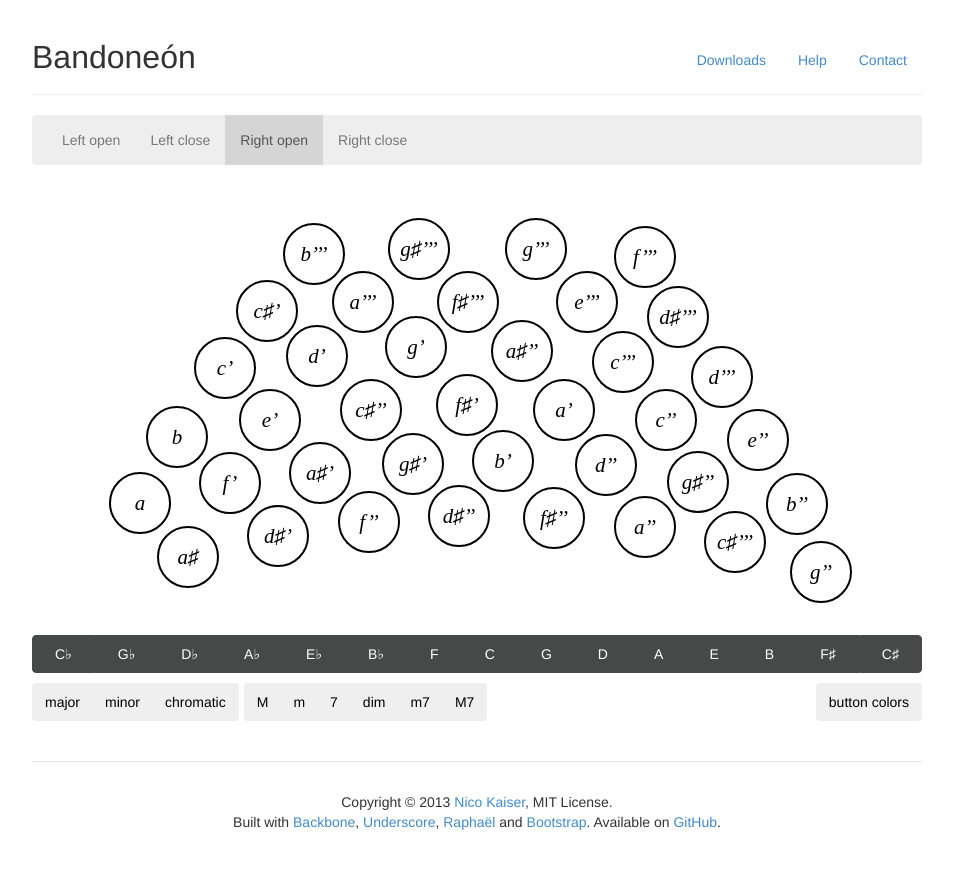
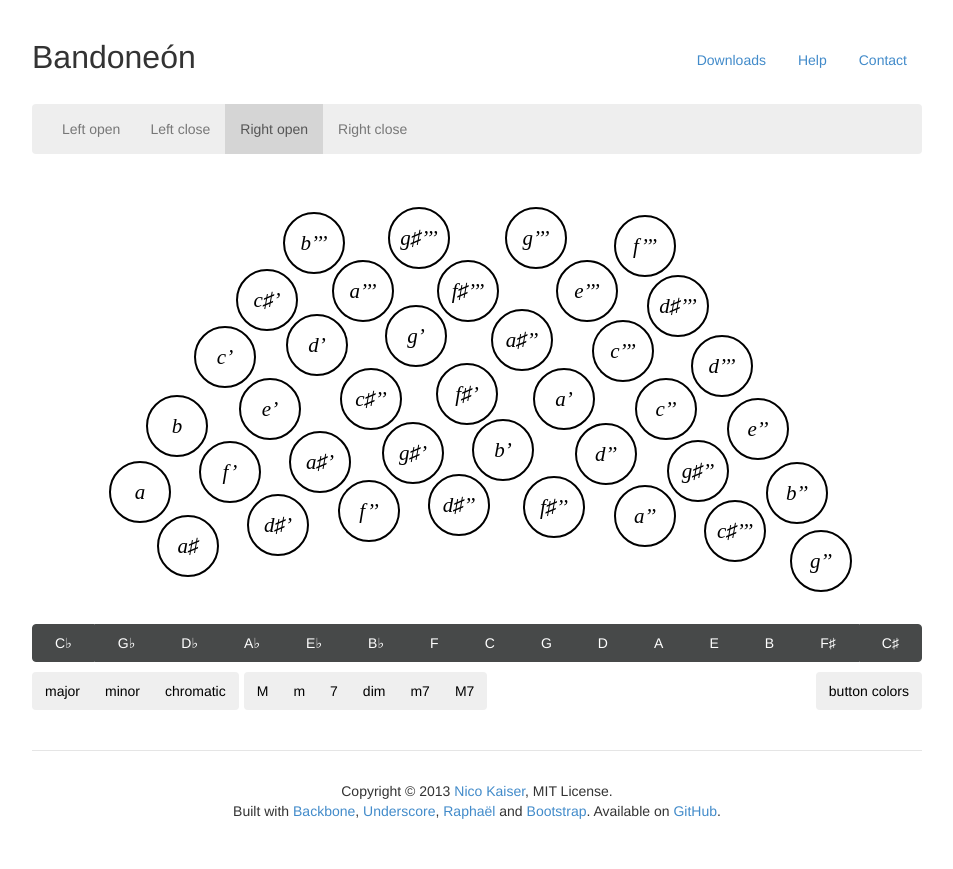
Before and after one commit to nicokaiser/bandoneon, a Jekyll site: the page built from index.html, in a window 1280 px wide. Shown: the top 869 px of the page, without its empty margins (163-1116 px from the left). Built offline with Jekyll 4.4.1, drawn with Linux system fonts in a browser that asks for light colours; comment, search, counter and statistics services are not loaded.

Commit message:
remove top line

```diff
--- a/_layouts/default.html
+++ b/_layouts/default.html
@@ -22,6 +22,11 @@
 
 
   <style>
+
+    .page-header {
+      border-bottom: none;
+      margin-bottom: 10px;
+    }
 
     .container-narrow {
       margin: 0 auto;
```
